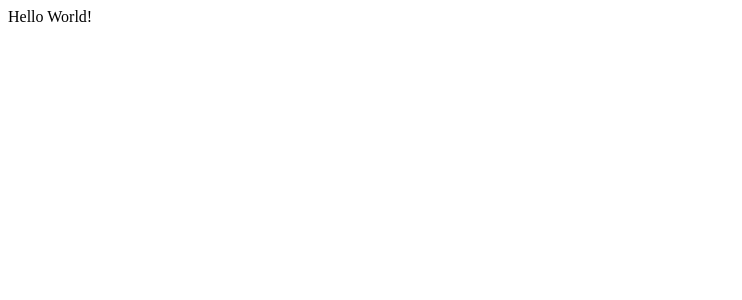
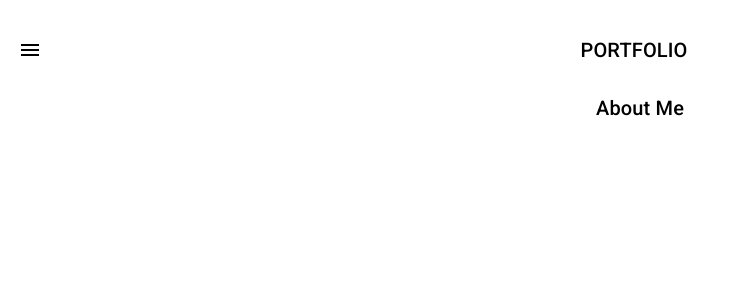
Before and after one commit to Paretooptimal22/Portfolio, a React (Create React App) app in the folder client/: page /about in a window 1280 px wide. Shown: the top 300 px of the page, without its empty margins (0-742 px from the left). Built offline with nearby package versions, Linux system fonts and the light colour scheme.

Commit message:
fixed padding on nav and update about and home

```diff
--- a/client/src/components/Jumbotron/Jumbotron.js
+++ b/client/src/components/Jumbotron/Jumbotron.js
@@ -8,7 +8,7 @@ const useStyles = makeStyles(theme => ({
     flexGrow: 1
   },
   div: {
-    padding: theme.spacing(2),
+
     textAlign: 'center',
     padding: 0
   },
--- a/client/src/components/Nav/Nav.js
+++ b/client/src/components/Nav/Nav.js
@@ -20,6 +20,7 @@ const useStyles = makeStyles(theme => ({
   toolbar: {
     background: 'white',
     color: 'black',
+    padding: 10
   }
 }))
 
--- a/client/src/pages/About/About.js
+++ b/client/src/pages/About/About.js
@@ -1,10 +1,35 @@
 import React from 'react'
+import { makeStyles } from '@material-ui/core/styles'
+import {
+  Container,
+  Grid,
+  Typography
+} from '@material-ui/core'
+import Nav from '../../components/Nav'
+
+const useStyles = makeStyles(theme => ({
+  root: {
+    flexGrow: 1,
+  },
+
+}))
 
 const About = () => {
+
+  const classes = useStyles()
+
   return(
-    <div>
-      Hello World!
-    </div>
+    <Grid container className={classes.root}>
+      <Grid item xs={12} className={classes.nav} alignItems="center" justify="center">
+        <Nav />
+      </Grid>
+      <br/>
+      <Grid item xs={12} alignItems="center" justify="center">
+        <Typography variant="h6" align="center" gutterBottom>
+          About Me
+        </Typography>
+      </Grid>
+    </Grid>
   )
 }
 
--- a/client/src/pages/Home/Home.js
+++ b/client/src/pages/Home/Home.js
@@ -12,16 +12,16 @@ import Jumbotron from '../../components/Jumbotron'
 const Home = () => {
   return (
     <Grid>
-      <Grid item xs={12}>
+      <Grid item xs={12} alignItems="center">
         <Nav />
       </Grid>
       <br />
-      <Grid item xs={12}>
+      <Grid item xs={12} alignItems="center">
         <Typography variant="h6" align="center" gutterBottom>
           KEVIN CHRISTIAN YOUNG
         </Typography>
       </Grid>
-      <Grid item xs={12}>
+      <Grid item xs={12} alignItems="center">
         <Typography variant="subtitle1" align="center" gutterBottom>
           FULL STACK WEB DEVELOPER
         </Typography>
```
